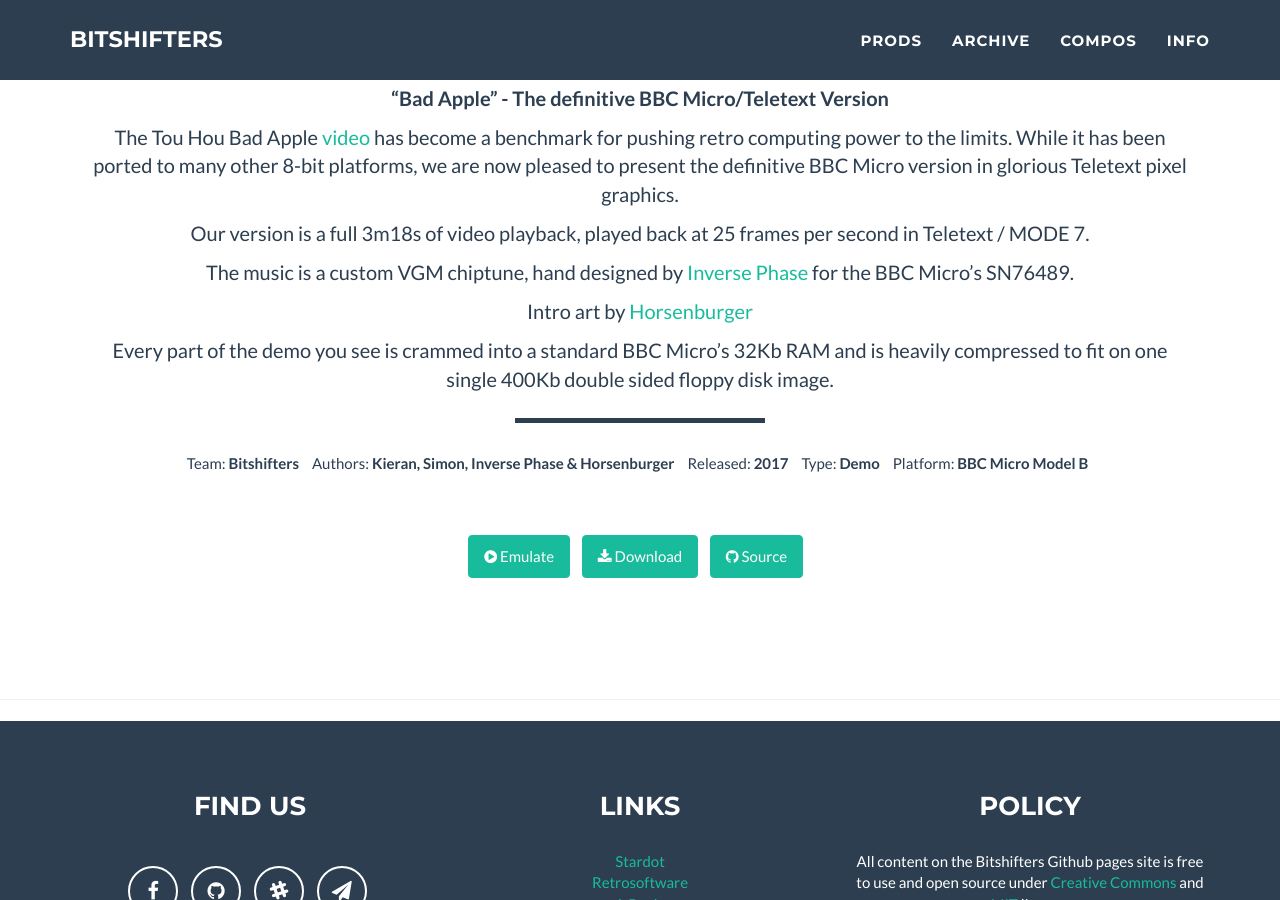
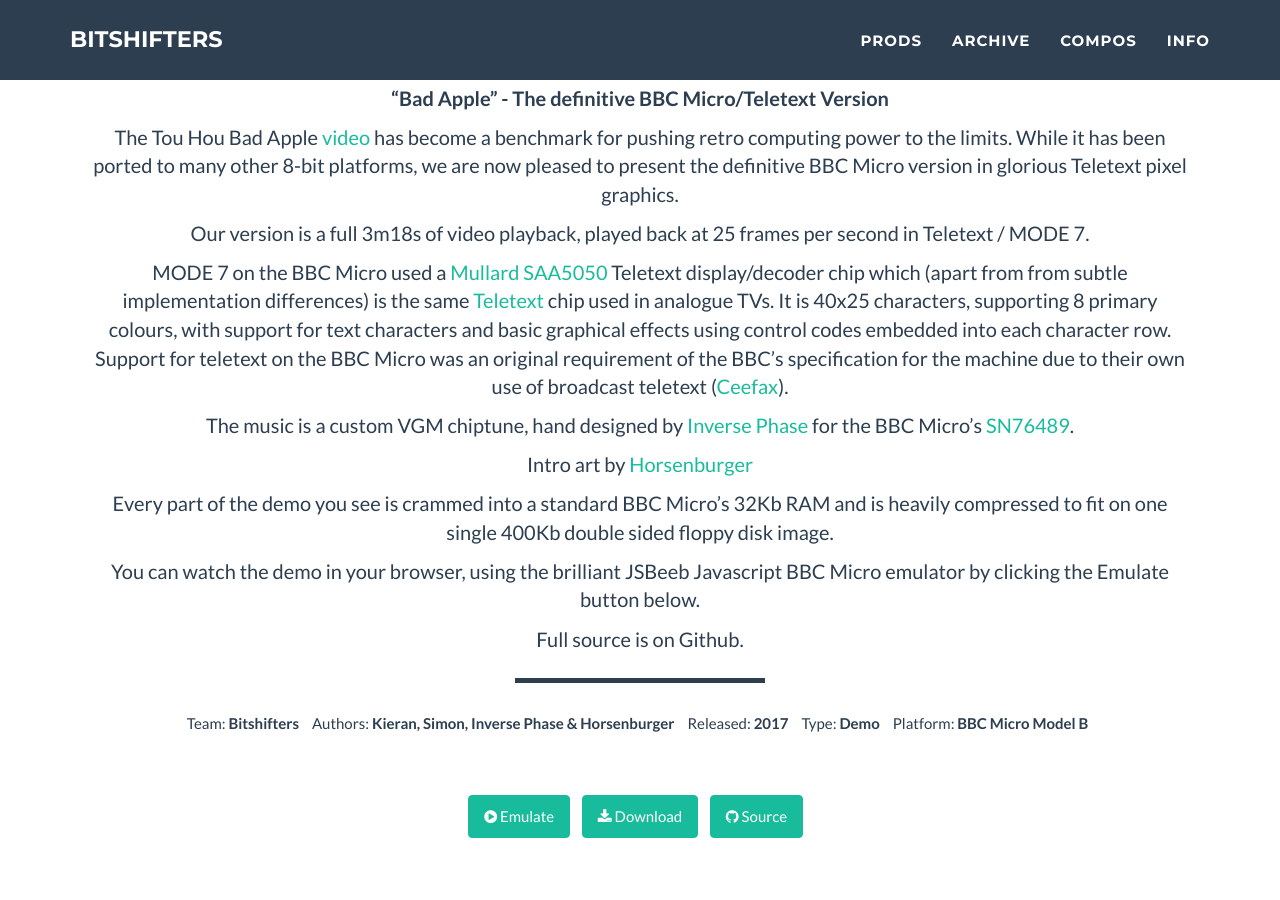
Before and after one commit to bitshifters/bitshifters.github.io, a Jekyll site: the page built from _posts/prods/2017-02-25-bs-badapple.md, in a window 1280 px wide and 900 px high, scrolled down 1120 px. Built offline with Jekyll 4.4.1, drawn with Linux system fonts in a browser that asks for light colours.

Commit message:
Updated copy

```diff
--- a/_posts/prods/2017-02-25-bs-badapple.md
+++ b/_posts/prods/2017-02-25-bs-badapple.md
@@ -23,8 +23,14 @@
 
 Our version is a full 3m18s of video playback, played back at 25 frames per second in Teletext / MODE 7.
 
-The music is a custom VGM chiptune, hand designed by [Inverse Phase](http://www.inversephase.com/) for the BBC Micro's SN76489.
+MODE 7 on the BBC Micro used a [Mullard SAA5050](https://en.wikipedia.org/wiki/Mullard_SAA5050) Teletext display/decoder chip which (apart from from subtle implementation differences) is the same [Teletext](https://en.wikipedia.org/wiki/Teletext) chip used in analogue TVs. It is 40x25 characters, supporting 8 primary colours, with support for text characters and basic graphical effects using control codes embedded into each character row. Support for teletext on the BBC Micro was an original requirement of the BBC's specification for the machine due to their own use of broadcast teletext ([Ceefax](https://en.wikipedia.org/wiki/Ceefax)).
+
+The music is a custom VGM chiptune, hand designed by [Inverse Phase](http://www.inversephase.com/) for the BBC Micro's [SN76489](https://en.wikipedia.org/wiki/Texas_Instruments_SN76489).
 
 Intro art by [Horsenburger](http://www.horsenburger.com/)
 
 Every part of the demo you see is crammed into a standard BBC Micro's 32Kb RAM and is heavily compressed to fit on one single 400Kb double sided floppy disk image.
+
+You can watch the demo in your browser, using the brilliant JSBeeb Javascript BBC Micro emulator by clicking the Emulate button below.
+
+Full source is on Github.
```
